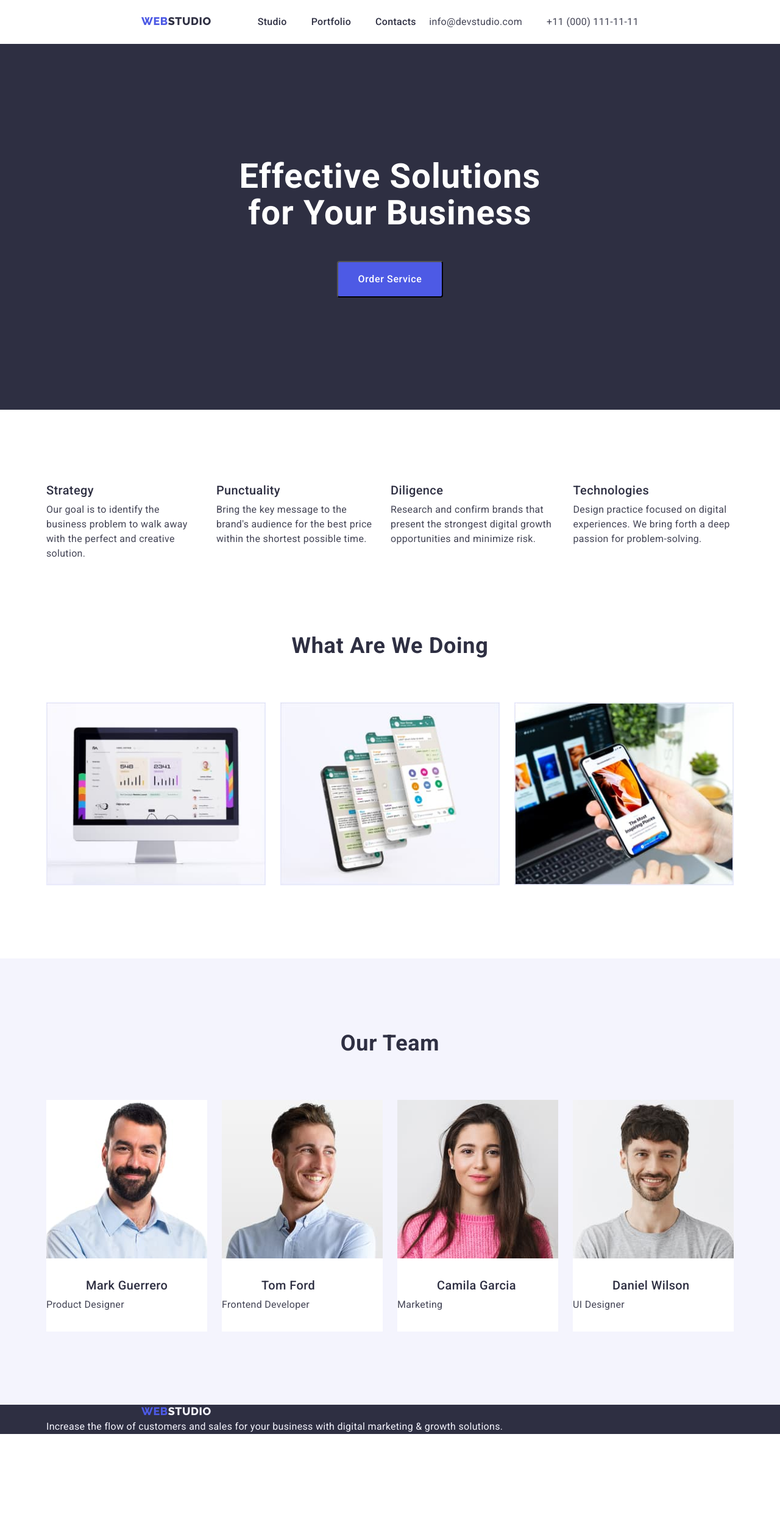
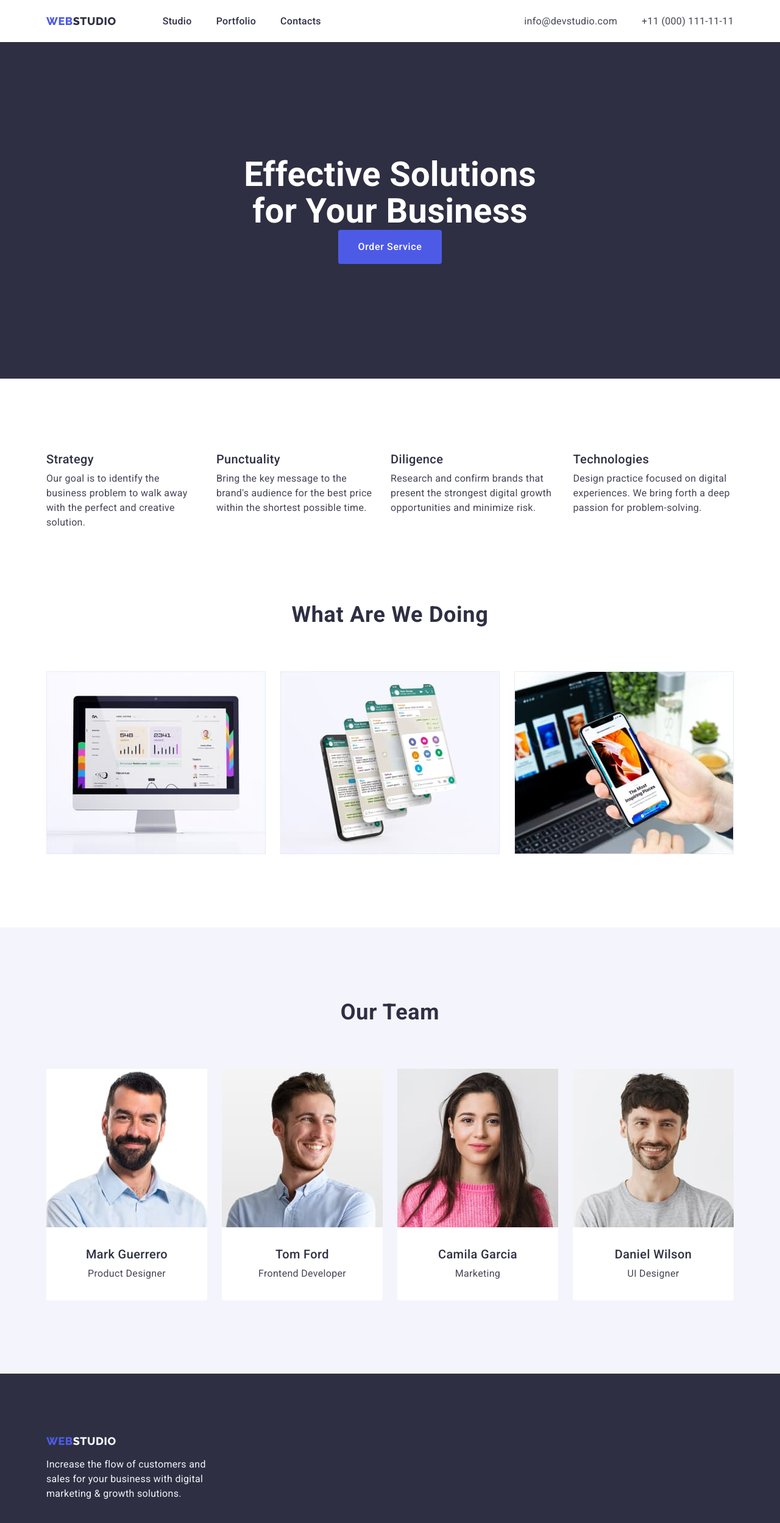
Before and after one commit to YelyzavetaShaparenko/goit-markup-hw-03, a plain HTML site: page index.html in a window 1280 px wide. Shown: the whole page at 61% size. Before the commit the page ends 2352 px from the top, so only its background shows below. Drawn offline with nearby package versions, Linux system fonts and the light colour scheme.

Commit message:
1-page done

```diff
--- a/css/styles.css
+++ b/css/styles.css
@@ -7,6 +7,10 @@
   --Hero-background-cl: #2e2f42;
   --White-background-cl: #ffffff;
   --light-bg-cl: #f4f4fd;
+  /* The main number of elements in Flexbox grid */
+  --items: 3;
+  /* The main gap indent in Flexbox grid */
+  --indent: 24px;
 }
 body {
   font-family: 'Roboto', sans-serif;
@@ -15,7 +19,13 @@ body {
   font-weight: normal;
   letter-spacing: 0.02em;
   color: #434455;
+
   background-color: var(--White-background-cl);
+}
+.container {
+  width: 1158px;
+  padding: 0 15px;
+  margin: 0 auto;
 }
 
 /*Reset*/
@@ -60,43 +70,45 @@ img {
   cursor: pointer;
   font-family: inherit;
 }
-.container {
-  width: 1158px;
 
-  padding: 0 15px;
-
-  margin: 0 auto;
-}
-
-/* styls header*/
+/* Styles Header*/
 .header {
   background-color: var(--White-background-cl);
+  border-bottom: 1px solid var(--accent-cl);
 }
 .header-container {
   display: flex;
-  width: 1158px;
   justify-content: space-between;
-  margin: 0 auto;
-  padding-top: 24px;
-  padding-bottom: 24px;
-  padding-right: 15px;
-  padding-left: 15px;
+  align-items: center;
+}
+.header .link {
+  padding: 24px 0;
 }
 .page-nav {
   display: flex;
+  align-items: center;
 }
 
 .header-list {
   display: flex;
   gap: 40px;
+  align-items: center;
+  --indent: 40px;
 }
-.address-page {
+.header-list-item {
+  flex-basis: calc((100% - var(--indent) * (var(--items) - 1)) / var(--items));
+}
+.address-list {
   display: flex;
   gap: 40px;
-
-  margin-right: 156px;
+  align-items: center;
+  --items: 2;
+  --indent: 40px;
 }
-
+.address-list-item {
+  flex-basis: calc((100% - var(--indent) * (var(--items) - 1)) / var(--items));
+}
+/*Logo styles*/
 .logo,
 .footer-logo-accent,
 .logo-accent {
@@ -107,11 +119,11 @@ img {
   text-transform: uppercase;
   font-family: 'Raleway', sans-serif;
 }
-
+.header .logo {
+  margin-right: 76px;
+}
 .logo {
   color: var(--Primary-Brand-cl);
-  margin-right: 76px;
-  margin-left: 156px;
 }
 .logo-accent {
   color: var(--Dark-cl);
@@ -136,13 +148,9 @@ img {
 .header-address:focus {
   color: var(--Pressed-state-cl);
 }
-/*hero-section style*/
+/*Hero-section style*/
 .hero-section {
-  max-height: 600px;
   background-color: var(--Hero-background-cl);
-  margin-right: auto;
-  margin-left: auto;
-  display: block;
   padding-top: 188px;
   padding-bottom: 188px;
 }
@@ -151,10 +159,9 @@ img {
   font-weight: 700;
   font-size: 56px;
   line-height: 1.07;
-  color: #ffffff;
+  color: var(--White-background-cl);
   text-align: center;
-  letter-spacing: 0.02em;
-  padding-bottom: 48px;
+  margin-bottom: 48px;
   max-width: 496px;
   margin: 0 auto;
 }
@@ -172,22 +179,39 @@ img {
   padding: 16px 32px;
   margin: 0 auto;
   border-radius: 4px;
+  border: none;
 }
 .hero-btn:hover,
 .hero-btn:focus {
   background-color: var(--Pressed-state-cl);
 }
-/*features-section*/
+/*Features-section*/
 
 .features-section {
   background-color: var(--White-background-cl);
-  display: block;
+  padding-top: 120px;
+  padding-bottom: 120px;
+}
+.visually-hidden {
+  position: absolute;
+  overflow: hidden;
+  clip: rect(0 0 0 0);
+  width: 1px;
+  height: 1px;
+  margin: -1px;
+  padding: 0;
+  border: 0;
+  white-space: nowrap;
+  clip-path: inset(100%);
 }
 .features-list {
   display: flex;
-  gap: 24px;
-  margin-top: 120px;
-  margin-bottom: 120px;
+  gap: var(--indent);
+  justify-content: space-between;
+  --items: 4;
+}
+.features-list-item {
+   calc((100% - var(--indent) * (var(--items) - 1)) / var(--items));
 }
 .features-title {
   font-weight: 500;
@@ -200,10 +224,9 @@ img {
 .features-text {
   color: var(--Text-cl);
 }
-/*do section*/
-.do-saction {
+/*Do section*/
+.do-section {
   background-color: var(--White-background-cl);
-  display: block;
   padding-bottom: 120px;
 }
 .do-title {
@@ -217,17 +240,17 @@ img {
 }
 .do-list {
   display: flex;
-  gap: 24px;
+ gap: var(--indent);
+  justify-content: space-between;
 }
-.do-img {
-  border: 1px solid #e7e9fc;
-  flex-basis: calc((100% - 48px) / 3);
+.do-list-item {
+  flex-basis: calc((100% - var(--indent) * (var(--items) - 1)) / var(--items));
 }
 /*Section Our Team styles*/
 
-.team-saction {
+.team-section {
   background-color: var(--light-bg-cl);
-  height: 732px;
+  padding-bottom: 120px;
 }
 
 .team-title {
@@ -241,38 +264,36 @@ img {
   margin: 0 auto;
   padding: 120px 0 72px 0;
 }
+.team-list-item {
+  flex-basis: calc((100% - var(--indent) * (var(--items) - 1)) / var(--items));
+  border-radius: 0px 0px 4px 4px;
+  background-color: var(--White-background-cl);
+
+}
 .team-list {
-  background-color: var(--White-background-cl);
-}
-.tea-container {
   display: flex;
-  gap: 24px;
+  gap: var(--indent);
+  justify-content: space-between;
+  --items: 4;
 }
 .card {
-  max-width: 264px;
-  height: 380px;
-  margin: 0 auto;
-  border-radius: 0px 0px 4px 4px;
-  padding-bottom: 120px;
-  overflow: hidden;
+   padding: 32px 16px;
+  text-align: center;
 }
 .card-img {
-  height: 100%;
-  width: 100%;
-  object-fit: cover;
-  margin-bottom: 32px;
+
 }
-.name-title {
+.team-name-title {
   font-weight: 500;
   font-size: 20px;
   line-height: 1.2;
   color: var(--Dark-cl);
   letter-spacing: 0.02em;
   margin-bottom: 8px;
-  margin-left: 65px;
+
 }
 
-.name-text {
+.team-position-text {
   line-height: 1.5;
   color: var(--Text-cl);
 }
@@ -328,6 +349,13 @@ img {
 /*footer stylse*/
 .footer {
   background-color: var(--Dark-cl);
+  padding-top: 100px;
+  padding-bottom: 100px;
+}
+
+.footer .logo {
+  display: inline-block;
+  margin-bottom: 16px;
 }
 
 .footer-logo-accent {
@@ -338,4 +366,5 @@ img {
 
 .footer-text {
   color: #f4f4fd;
+  max-width: 264px;
 }
--- a/index.html
+++ b/index.html
@@ -20,30 +20,31 @@
   </head>
 
   <body>
-    <header class="header">
+    <!--Header-->
+    <header class="header section">
       <div class="header-container container">
         <nav class="page-nav">
           <a class="logo link" href="./index.html">Web<span class="logo-accent">Studio</span></a>
           <ul class="header-list list">
-            <li>
+            <li class="header-list-item">
               <a class="header-list-link link" href="./index.html">Studio</a>
             </li>
-            <li>
+            <li class="header-list-item">
               <a class="header-list-link link" href="./portfolio.html">Portfolio</a>
             </li>
-            <li>
+            <li class="header-list-item">
               <a class="header-list-link link" href="">Contacts</a>
             </li>
           </ul>
         </nav>
         <address class="header-address-list">
-          <ul class="address-page list">
-            <li
-              ><a class="header-address link" href="mailto:info@devstudio.com"
-                >info@devstudio.com</a
-              ></li
-            >
-            <li><a class="header-address link" href="tel:+110001111111">+11 (000) 111-11-11</a></li>
+          <ul class="address-list list">
+            <li class="address-list-item">
+              <a class="header-address link" href="mailto:info@devstudio.com">info@devstudio.com</a>
+            </li>
+            <li class="address-list-item">
+              <a class="header-address link" href="tel:+110001111111">+11 (000) 111-11-11</a>
+            </li>
           </ul>
         </address>
       </div>
@@ -61,15 +62,15 @@
 
       <section class="features-section">
         <div class="container">
-          <h2 hidden>Features</h2>
+          <h2 class="visually-hidden">Features</h2>
           <ul class="features-list list">
-            <li>
+            <li class="features-list-item">
               <h3 class="features-title">Strategy</h3>
               <p class="features-text">
                 Our goal is to identify the business problem to walk away with the perfect and
                 creative solution.
               </p>
-            </li>
+            </li class="features-list-item">
             <li>
               <h3 class="features-title">Punctuality</h3>
               <p class="features-text">
@@ -77,14 +78,14 @@
                 possible time.
               </p>
             </li>
-            <li>
+            <li class="features-list-item">
               <h3 class="features-title">Diligence</h3>
               <p class="features-text">
                 Research and confirm brands that present the strongest digital growth opportunities
                 and minimize risk.
               </p>
             </li>
-            <li>
+            <li class="features-list-item">
               <h3 class="features-title">Technologies</h3>
               <p class="features-text">
                 Design practice focused on digital experiences. We bring forth a deep passion for
@@ -96,17 +97,17 @@
       </section>
 
       <!--Section What are we doing -->
-      <section class="do-saction">
+      <section class="do-section">
         <div class="container">
           <h2 class="do-title">What are we doing</h2>
           <ul class="do-list list">
-            <li class="do-img">
+            <li class="do-list-item">
               <img src="./images/img1.jpg" alt="computer screen" width="360" height="300" />
             </li>
-            <li class="do-img">
+            <li class="do-list-item">
               <img src="./images/img2.jpg" alt="phone four screen" width="360" height="300" />
             </li>
-            <li class="do-img">
+            <li class="do-list-item">
               <img
                 src="./images/img3.jpg"
                 alt="phone in palm and laptop on the table"
@@ -118,59 +119,63 @@
       </section>
       <!--Section Our Team-->
 
-      <section class="team-saction">
+      <section class="team-section">
         <div class="container">
           <h2 class="team-title">Our Team</h2>
-          <ul class="tea-container list">
-            <li class="team-list">
-              <div class="card">
+          <ul class="team-list list">
+            <li class="team-list-item">
+
                 <img
                   class="card-img"
                   src="./images/imgteam1.jpg"
                   alt="Mark Guerrero Product Designer"
                   width="264"
                   height="260" />
-                <h3 class="name-title">Mark Guerrero</h3>
-                <p class="name-text">Product Designer</p>
+                  <div class="card">
+                <h3 class="team-name-title">Mark Guerrero</h3>
+                <p class="team-position-text">Product Designer</p>
               </div>
             </li>
 
-            <li class="team-list">
-              <div class="card">
+            <li class="team-list-item">
+
                 <img
                   class="card-img"
                   src="./images/imgteam2.jpg"
                   alt="Tom Ford Frontend Developer"
                   width="264"
                   height="260" />
-                <h3 class="name-title">Tom Ford</h3>
-                <p class="name-text">Frontend Developer</p>
+                  <div class="card">
+                <h3 class="team-name-title">Tom Ford</h3>
+                <p class="team-position-text">Frontend Developer</p>
               </div>
             </li>
 
-            <li class="team-list">
-              <div class="card">
+            <li class="team-list-item">
+
                 <img
                   class="card-img"
                   src="./images/imgteam3.jpg"
                   alt="Camila Garcia Marketing"
                   width="264"
                   height="260" />
-                <h3 class="name-title">Camila Garcia</h3>
-                <p class="name-text">Marketing</p>
+                  <div class="card">
+                <h3 class="team-name-title">Camila Garcia</h3>
+                <p class="team-position-text">Marketing</p>
               </div>
             </li>
 
-            <li class="team-list">
-              <div class="card">
+            <li class="team-list-item">
+
                 <img
                   class="card-img"
                   src="./images/imgteam4.jpg"
                   alt="Daniel Wilson UI Designer"
                   width="264"
                   height="260" />
-                <h3 class="name-title">Daniel Wilson</h3>
-                <p class="name-text">UI Designer</p>
+                  <div class="card">
+                <h3 class="team-name-title">Daniel Wilson</h3>
+                <p class="team-position-text">UI Designer</p>
               </div>
             </li>
           </ul>
```
